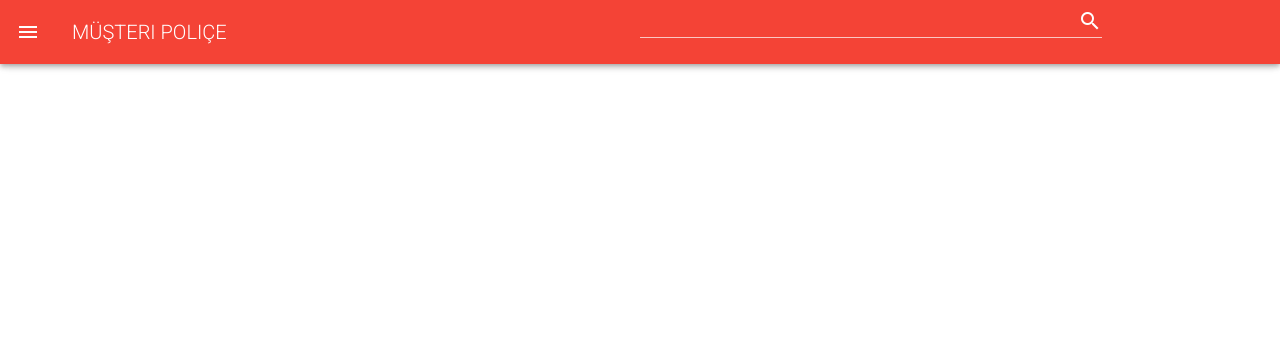
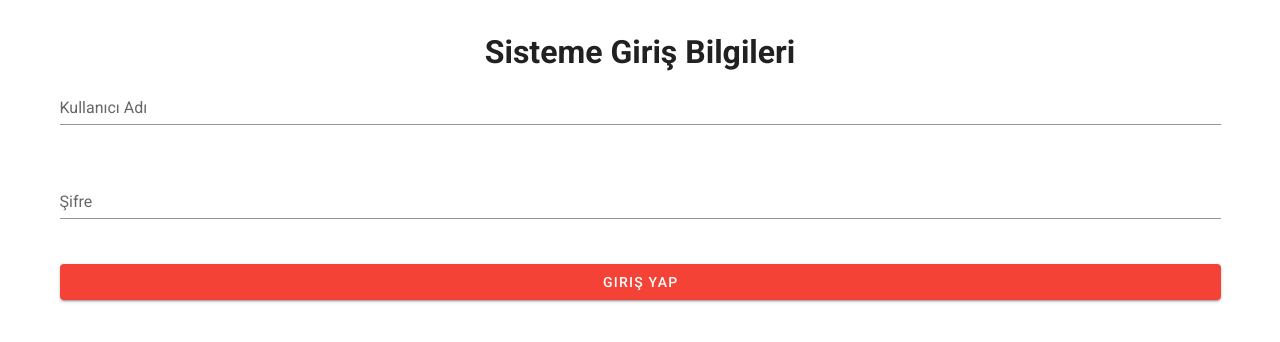
Before and after one commit to atomalak/vue-vuetify, a Vue app: page /login in a window 1280 px wide. Shown: the top 342 px of the page. Built offline with nearby package versions, Linux system fonts and the light colour scheme.

Commit message:
müşteri istekleri

```diff
--- a/src/App.vue
+++ b/src/App.vue
@@ -10,6 +10,7 @@
       ></router-view>
     </v-content>
     <ShowMessage :message="message" :status="status" />
+
   </v-app>
 </template>
 
@@ -17,6 +18,7 @@
 import Navbar from "@/components/Navbar";
 import AddUser from "@/components/AddUser";
 import ShowMessage from "@/components/ShowMessage";
+
 
 export default {
   components: {
--- a/src/components/CustomerPolicies.vue
+++ b/src/components/CustomerPolicies.vue
@@ -85,6 +85,7 @@ export default {
         id: this.customerinfo.id,
       };
       this.$emit("detailPolicies", info);
+      this.dialog=!this.dialog;
     },
   },
 
--- a/src/components/Navbar.vue
+++ b/src/components/Navbar.vue
@@ -1,5 +1,5 @@
 <template>
-  <nav>
+  <nav v-if="showNavbar">
     <v-app-bar color="red" dark app>
       <v-app-bar-nav-icon @click.stop="drawer = !drawer"> </v-app-bar-nav-icon>
       <v-toolbar-title class="text-uppercase">
@@ -19,7 +19,7 @@
         </v-col>
       </v-row>
 
-      <v-btn text style="display:none">
+      <v-btn text style="display: none">
         <span>Çıkış</span>
         <v-icon right>exit_to_app</v-icon>
       </v-btn>
@@ -61,6 +61,7 @@ export default {
           route: "/policies",
         },
       ],
+      showNavbar: false,
     };
   },
   methods: {
@@ -72,6 +73,18 @@ export default {
         this.$emit("event", "En Az 3 Harf Girmelisiniz");
       }
     },
+
+    checkSystemLogin() {
+      let clear = setInterval(() => {
+        if (sessionStorage.getItem("loginInfo") !== null) {
+          clearInterval(clear);
+        }
+      }, 500);
+    },
+  },
+
+  mounted() {
+    this.checkSystemLogin();
   },
 };
 </script>
--- a/src/router/index.js
+++ b/src/router/index.js
@@ -12,7 +12,8 @@ const routes = [
     // route level code-splitting
     // this generates a separate chunk (about.[hash].js) for this route
     // which is lazy-loaded when the route is visited.
-    component: () => import(/* webpackChunkName: "about" */ '../views/Customers.vue')
+    component: () => import(/* webpackChunkName: "about" */ '../views/Customers.vue'),
+
   },
   {
     path: '/policies',
@@ -20,8 +21,19 @@ const routes = [
     // route level code-splitting
     // this generates a separate chunk (about.[hash].js) for this route
     // which is lazy-loaded when the route is visited.
-    component: () => import(/* webpackChunkName: "about" */ '../views/DefinationPolicies.vue')
+    component: () => import(/* webpackChunkName: "about" */ '../views/DefinationPolicies.vue'),
+
+  },
+  {
+    path: '/login',
+    name: 'login',
+    // route level code-splitting
+    // this generates a separate chunk (about.[hash].js) for this route
+    // which is lazy-loaded when the route is visited.
+    component: () => import(/* webpackChunkName: "about" */ '../views/Login.vue'),
+
   }
+
 ]
 
 const router = new VueRouter({
@@ -30,4 +42,9 @@ const router = new VueRouter({
   routes
 })
 
+router.beforeEach((to, from, next) => {
+  if (to.path !== '/login' && sessionStorage.getItem("loginInfo") == null) next({ path: '/login' })
+  else next()
+})
+
 export default router
--- a/src/views/Customers.vue
+++ b/src/views/Customers.vue
@@ -29,6 +29,7 @@
                 :customerinfo="customer"
                 :customerPolicies="customerPolicies"
                 @detailPolicies="detailPolicies"
+                ref="customerPolicies"
               />
             </v-toolbar>
           </v-card-actions>
@@ -67,7 +68,7 @@
 import AddUser from "@/components/AddUser";
 import NewCustomerPolicy from "@/components/NewCustomerPolicy";
 import CustomerPolicies from "@/components/CustomerPolicies";
-import { saveCustomer, getCustomers, updateCustomerStorage } from "../storage";
+import { saveCustomer, getCustomers, updateCustomerStorage,getCustomerPolicies } from "../storage";
 export default {
   props: ["searchValue", "newPolicyAdded"],
   data() {
@@ -97,6 +98,7 @@ export default {
       this.updateCustomerInfo = null;
       this.policyInfo = null;
       this.updateCustomerId = null;
+
     },
     updateCustomer(customer) {
       this.$refs.adduser.$refs.customerModal.$el.click();
--- /dev/null
+++ b/src/views/Login.vue
@@ -0,0 +1,53 @@
+<template>
+  <v-container>
+    <h1 class="text-center">Sisteme Giriş Bilgileri</h1>
+    <v-row>
+      <v-col cols="12" sm="12" md="12" lg="12">
+        <v-text-field label="Kullanıcı Adı" type="text" v-model="name">
+        </v-text-field>
+      </v-col>
+    </v-row>
+    <v-row>
+      <v-col cols="12" sm="12" md="12" lg="12">
+        <v-text-field label="Şifre" type="password" v-model="password">
+        </v-text-field>
+      </v-col>
+    </v-row>
+    <v-row>
+      <v-col cols="12" sm="12" md="12" lg="12">
+        <v-btn block color="red" dark @click="login">Giriş Yap</v-btn>
+      </v-col>
+    </v-row>
+  </v-container>
+</template>
+<script>
+export default {
+  data() {
+    return {
+      name: "",
+      password: "",
+    };
+  },
+
+  methods: {
+    login() {
+      if (this.name.length == 0) {
+        alert("Kullanıcını Adınızı Kontrol Ediniz");
+        return;
+      }
+      if (this.password.length == 0) {
+        alert("Kullanıcını Adınızı Kontrol Ediniz");
+        return;
+      }
+
+      if (
+        this.name == "ufukisik@gmail.com" &&
+        this.password == "ufukseyda*-123"
+      ) {
+      } else {
+        alert("Bilgilerinizi Kontrol Ederek Tekrar Deneyiniz");
+      }
+    },
+  },
+};
+</script>
```
